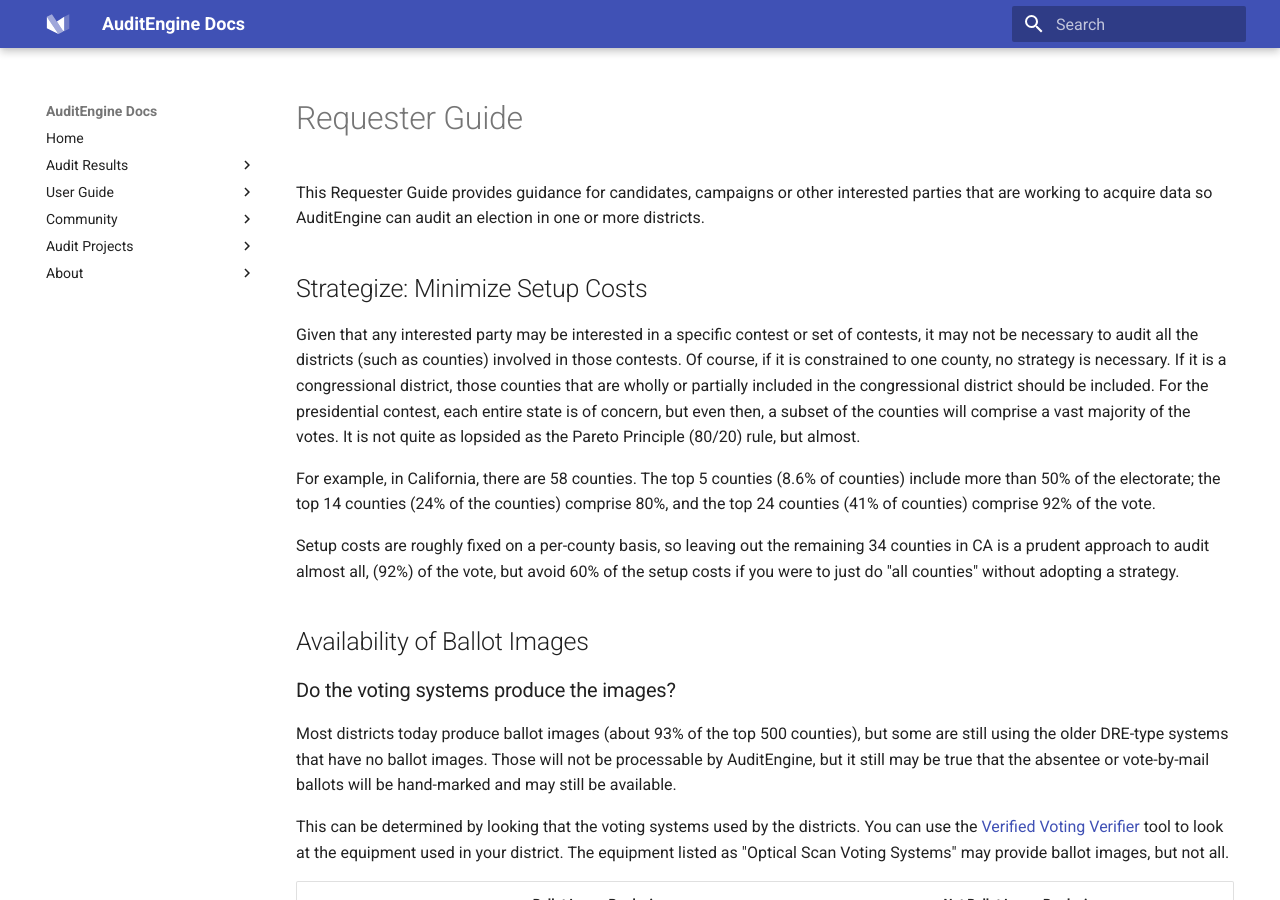
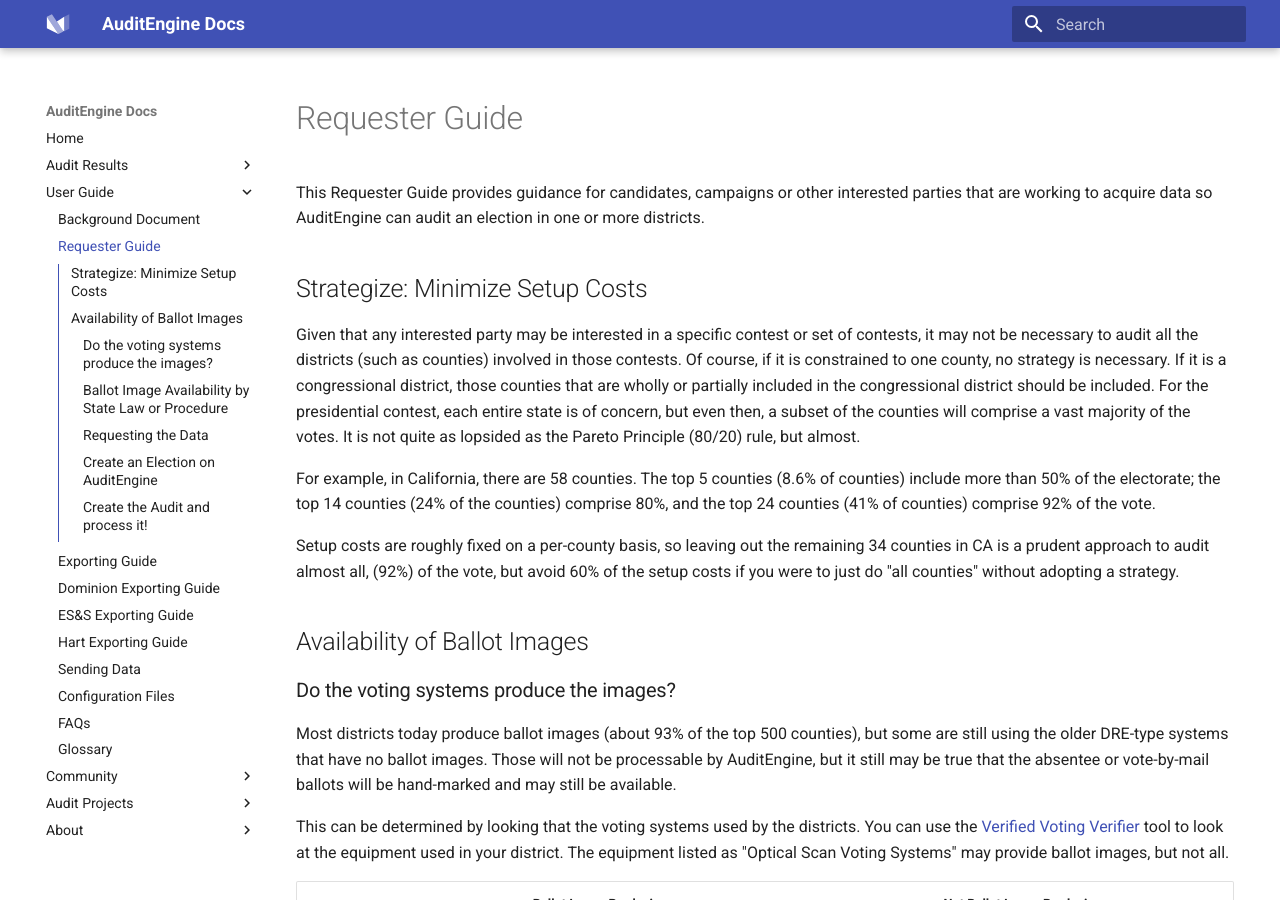
Before and after one commit to raylutz/audit-engine-docsite, an MkDocs documentation site: the page built from docs/user-guide/requester_guide.md, in a window 1280 px wide and 900 px high. Built offline with MkDocs 1.6.1 and Material for MkDocs 9.7.7, drawn with Linux system fonts in a browser that asks for light colours.

Commit message:
Update mkdocs.yml

```diff
--- a/mkdocs.yml
+++ b/mkdocs.yml
@@ -9,7 +9,7 @@
     - User Guide:
 #        - Overview:                       user-guide/overview.md
         - Background Document:            user-guide/auditengine-background-doc.md
-        - Requester Guide:                user-guide/requester-guide.md
+        - Requester Guide:                user-guide/requester_guide.md
         - Exporting Guide:                user-guide/exporting_guide.md
         - Dominion Exporting Guide:       user-guide/dom_exporting_guide.md
         - ES&S Exporting Guide:           user-guide/ess_exporting_guide.md
```
